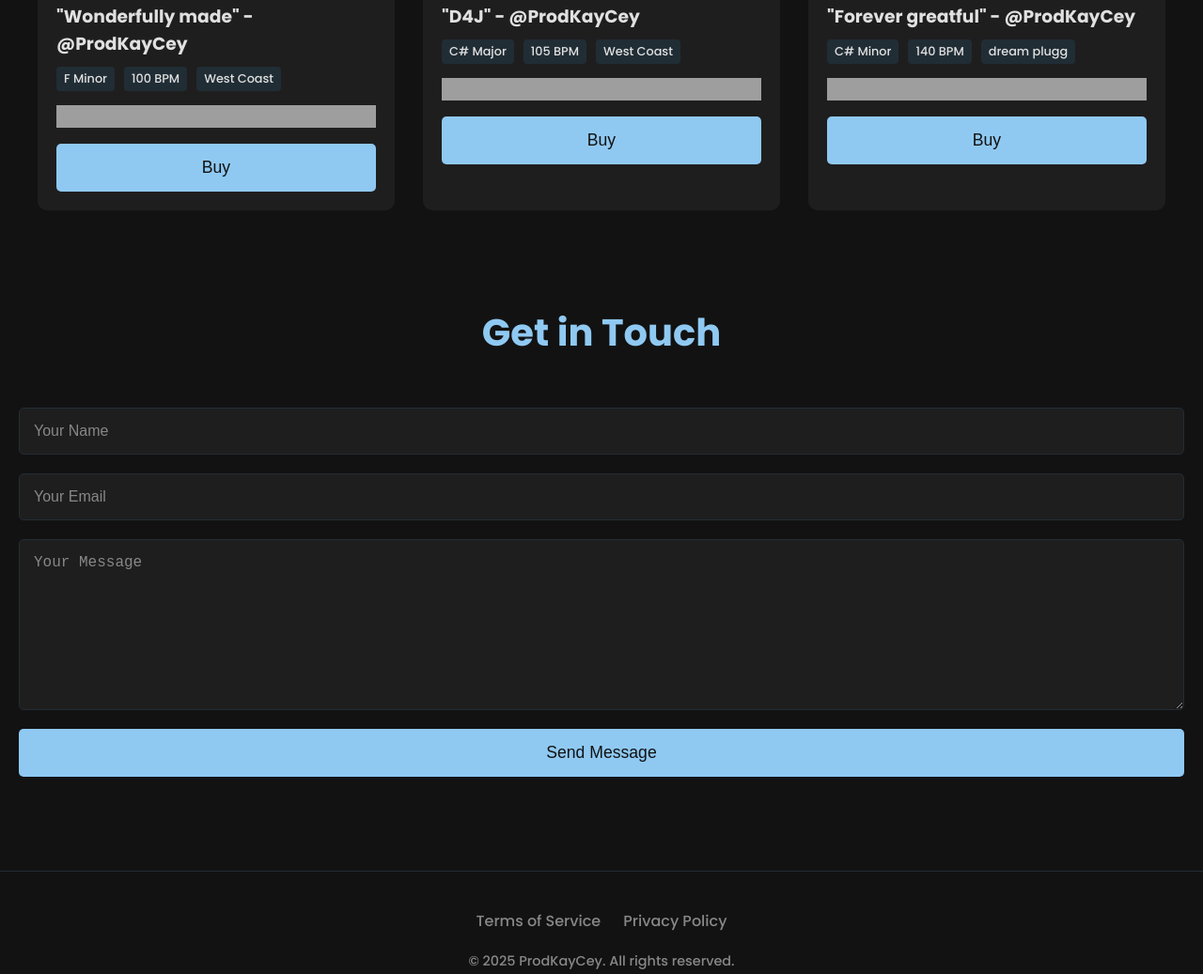
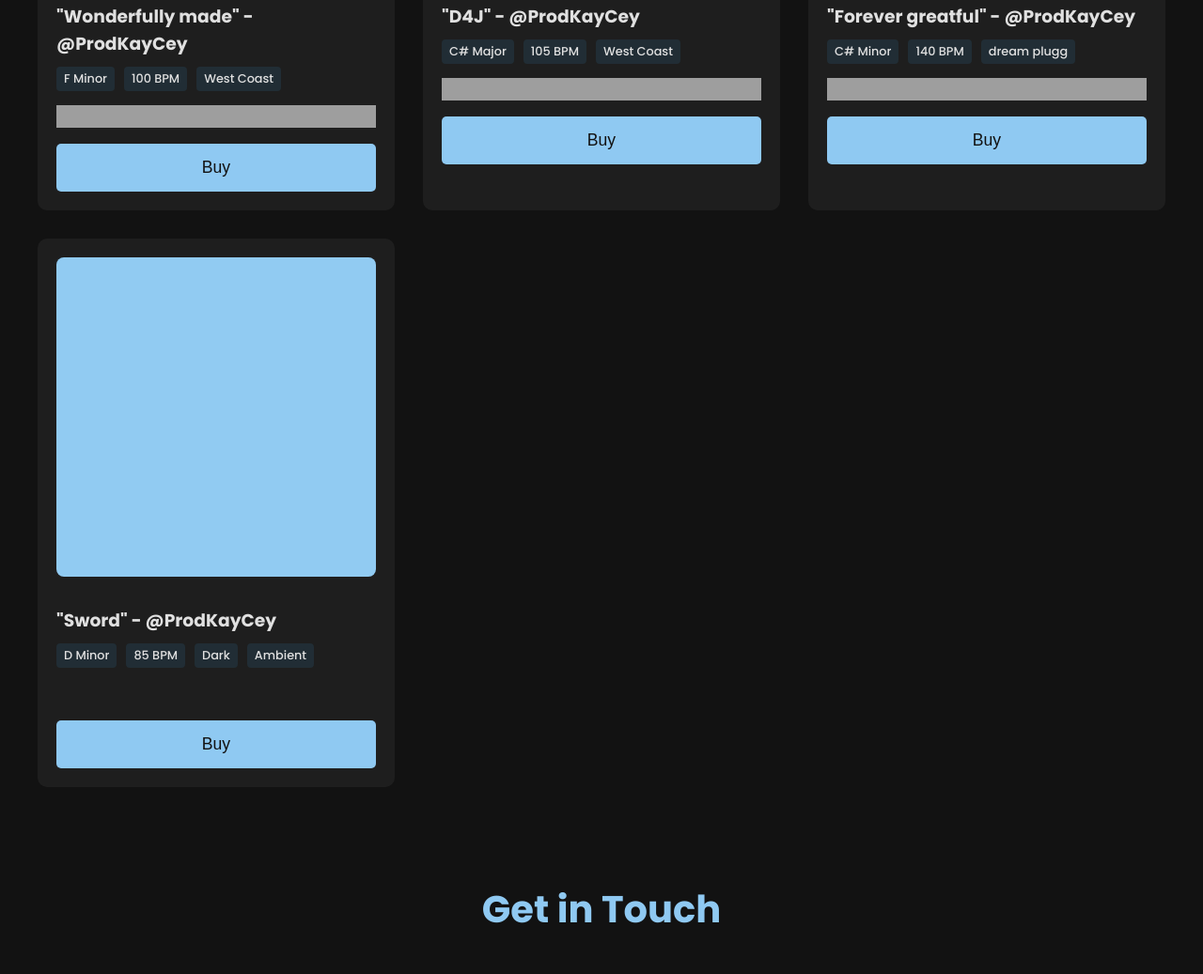
Before and after one commit to KoffyeC/beatstore, a plain HTML site: page beatstore.html in a window 1280 px wide. Shown: the part 634-1671 px from the top of the page at 94% size. Drawn offline with Linux system fonts and the light colour scheme; grey boxes are pictures that could not be loaded.

Commit message:
Update beatstore.html

```diff
--- a/beatstore.html
+++ b/beatstore.html
@@ -345,6 +345,7 @@
   <section id="beats" class="beats-section">
     <h2 class="featured-beats-title">Featured Beats</h2>
     <div class="beats-grid">
+
       <!-- Beat 1 -->
       <article class="beat-card">
         <img src="beat-icon/blue-screen.jpg" class="beat-image" alt="Baby Blue Icon" />
@@ -389,6 +390,24 @@
 
         <a href="https://prodkaycey.gumroad.com/l/omudv"><button class="btn-buy-license">Buy</button></a>
       </article>
+
+      <!-- Beat 4 -->
+      <article class="beat-card">
+        <img src="beat-icon/blue-screen.jpg" class="beat-image" alt="Baby Blue Icon" />
+        <h3 class="beat-title">"Sword" - @ProdKayCey</h3>
+        <div class="beat-tags">
+          <span class="tag">D Minor</span>
+          <span class="tag">85 BPM</span>
+          <span class="tag">Dark</span>
+          <span class="tag">Ambient</span>
+        </div>
+
+        <iframe src=https://audius.co/embed/track/E0pX2qQ?flavor=tiny width="100%" height="24" allowTransparency="true" allow="encrypted-media" style="border: none;"></iframe>
+
+        <a href="https://prodkaycey.gumroad.com/l/vzypw"><button class="btn-buy-license">Buy</button></a>
+      </article>
+
+
     </div>
   </section>
 
```
